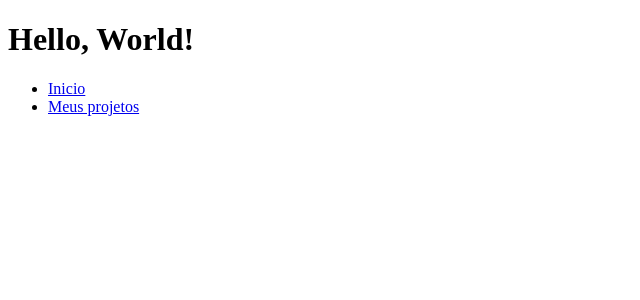
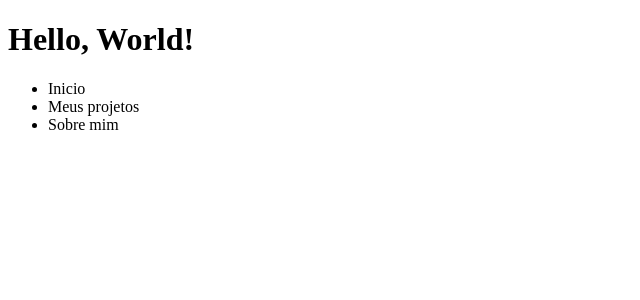
Before and after one commit to Felipe-gth/portfolio, an Angular app: page / in a window 1280 px wide. Shown: the top 300 px of the page, without its empty margins (0-640 px from the left). Built offline with nearby package versions, Linux system fonts and the light colour scheme.

Commit message:
Alter navbar component.html

```diff
--- a/src/app/navbar/navbar.component.html
+++ b/src/app/navbar/navbar.component.html
@@ -1,6 +1,7 @@
 <nav>
     <ul>
-        <li><a href="#">Inicio</a></li>
-        <li><a href="#">Meus projetos</a></li>
+        <li>Inicio</li>
+        <li>Meus projetos</li>
+        <li>Sobre mim</li>
     </ul>
 </nav>
```
